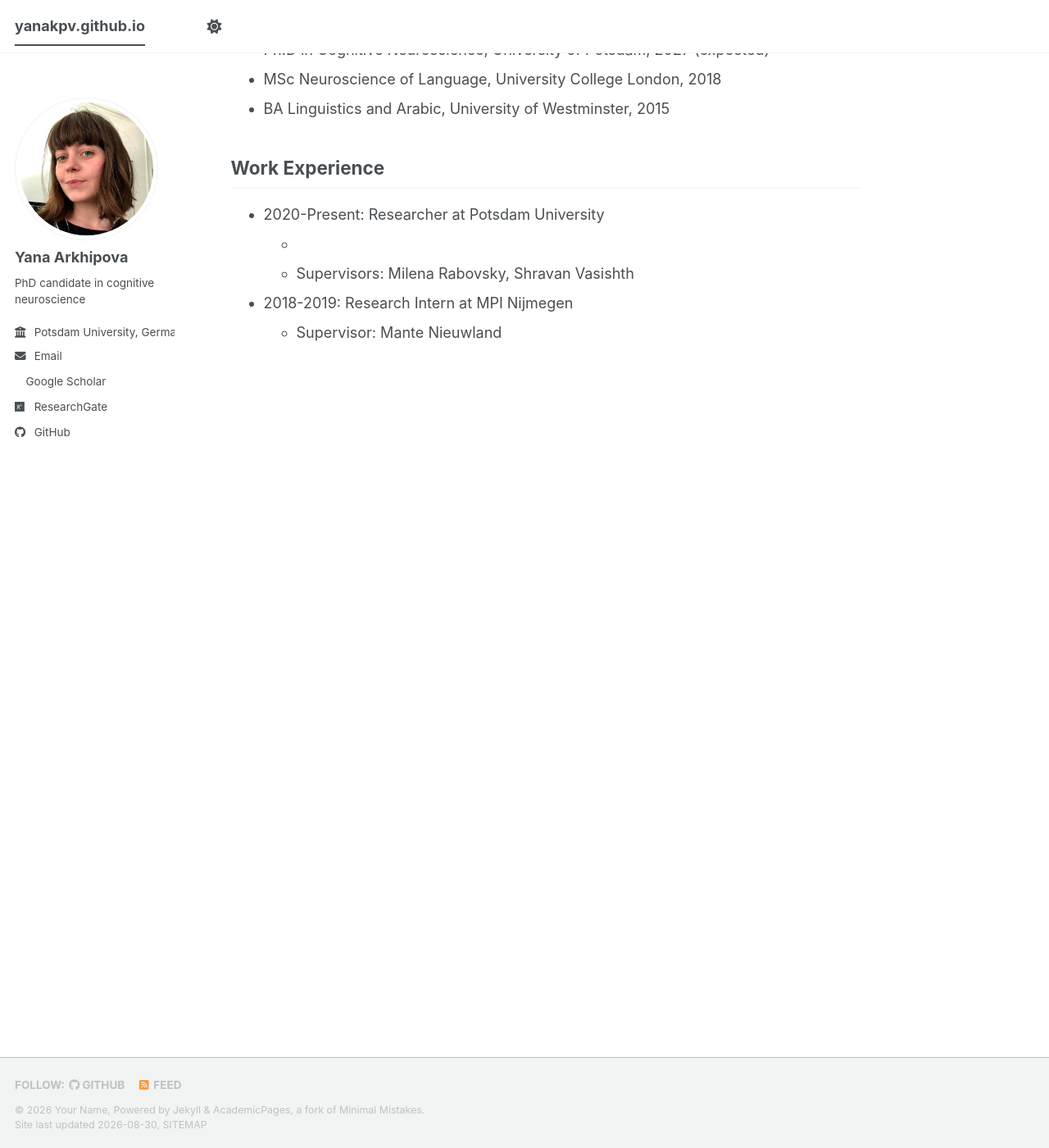
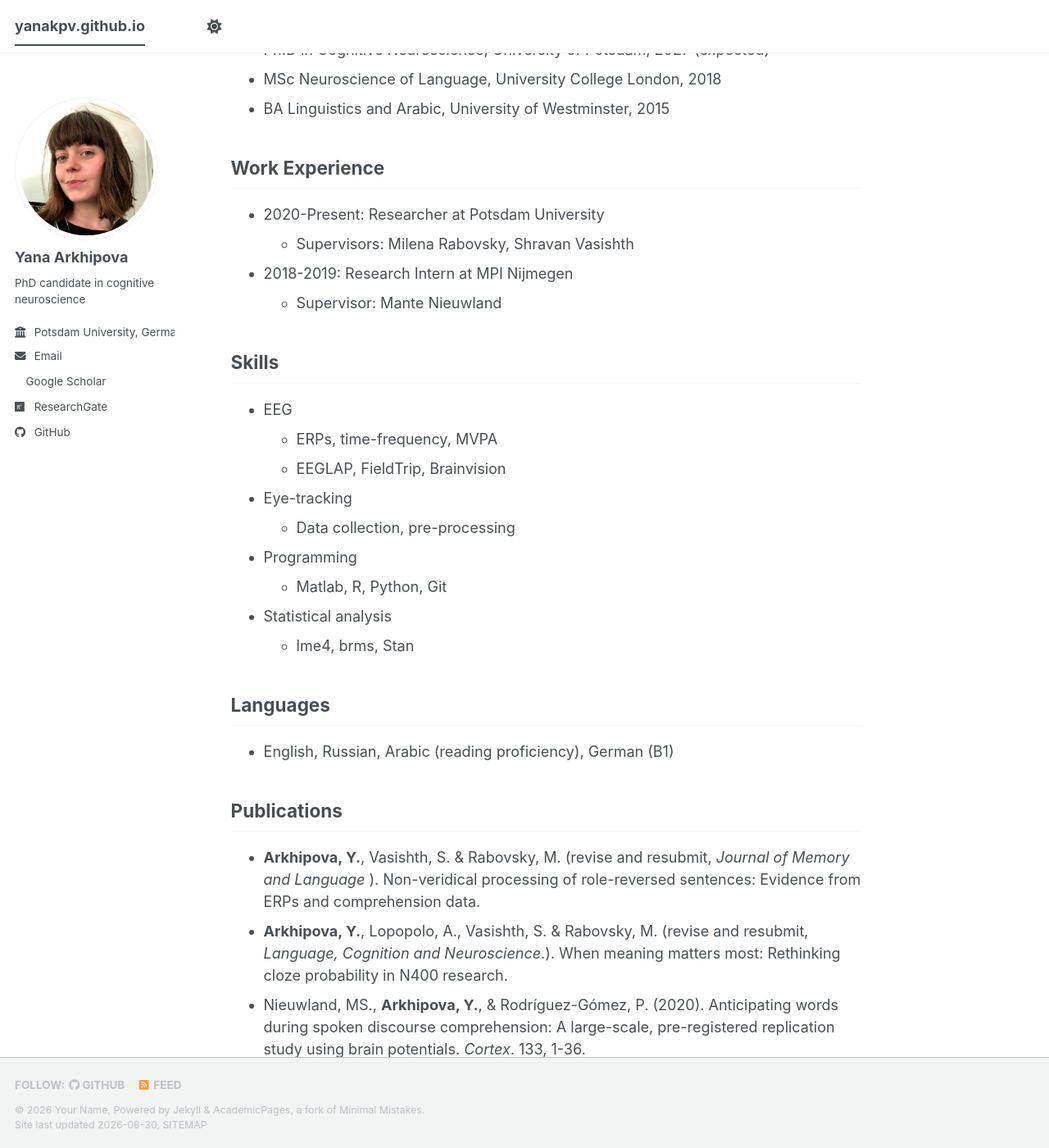
Before and after one commit to yanakpv/yanakpv.github.io, a Jekyll site: the page built from _pages/about.md, in a window 1280 px wide and 1400 px high, scrolled down 765 px. Shown: the whole window at 82% size. Built offline with Jekyll 4.4.1, drawn with Linux system fonts in a browser that asks for light colours; a style sheet for code colours, icons or effects is not loaded.

Commit message:
Update about.md

```diff
--- a/_pages/about.md
+++ b/_pages/about.md
@@ -29,9 +29,30 @@ Before starting my PhD I spent a year at the Max Planck Institute for Psycholing
 ## Work Experience
 
 * 2020-Present: Researcher at Potsdam University
-  *
   * Supervisors: Milena Rabovsky, Shravan Vasishth
 
 
 * 2018-2019: Research Intern at MPI Nijmegen
   * Supervisor: Mante Nieuwland
+
+## Skills
+
+* EEG
+  * ERPs, time-frequency, MVPA
+  * EEGLAP, FieldTrip, Brainvision
+* Eye-tracking
+  * Data collection, pre-processing
+* Programming
+  * Matlab, R, Python, Git
+* Statistical analysis
+  * lme4, brms, Stan
+
+## Languages
+
+* English, Russian, Arabic (reading proficiency), German (B1)
+
+## Publications
+
+* __Arkhipova, Y.__, Vasishth, S. & Rabovsky, M. (revise and resubmit, *Journal of Memory and Language* ). Non-veridical processing of role-reversed sentences: Evidence from ERPs and comprehension data.
+* __Arkhipova, Y.__, Lopopolo, A., Vasishth, S. & Rabovsky, M. (revise and resubmit, *Language, Cognition and Neuroscience*.). When meaning matters most: Rethinking cloze probability in N400 research.
+* Nieuwland, MS., __Arkhipova, Y.__, & Rodríguez-Gómez, P. (2020). Anticipating words during spoken discourse comprehension: A large-scale, pre-registered replication study using brain potentials. *Cortex*. 133, 1-36. [https://doi.org/10.1016/j.cortex.2020.09.007](https://doi.org/10.1016/j.cortex.2020.09.007)
```
